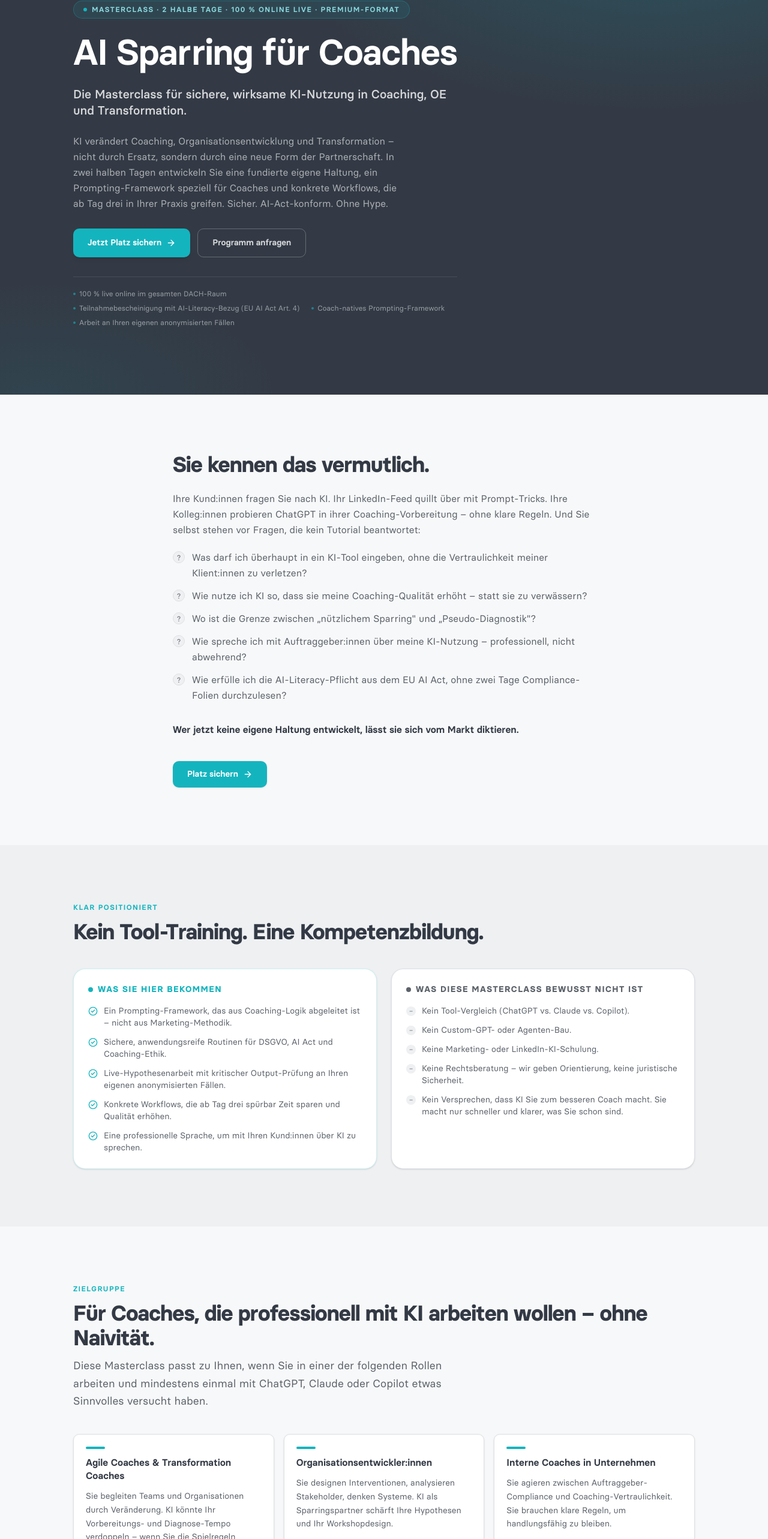
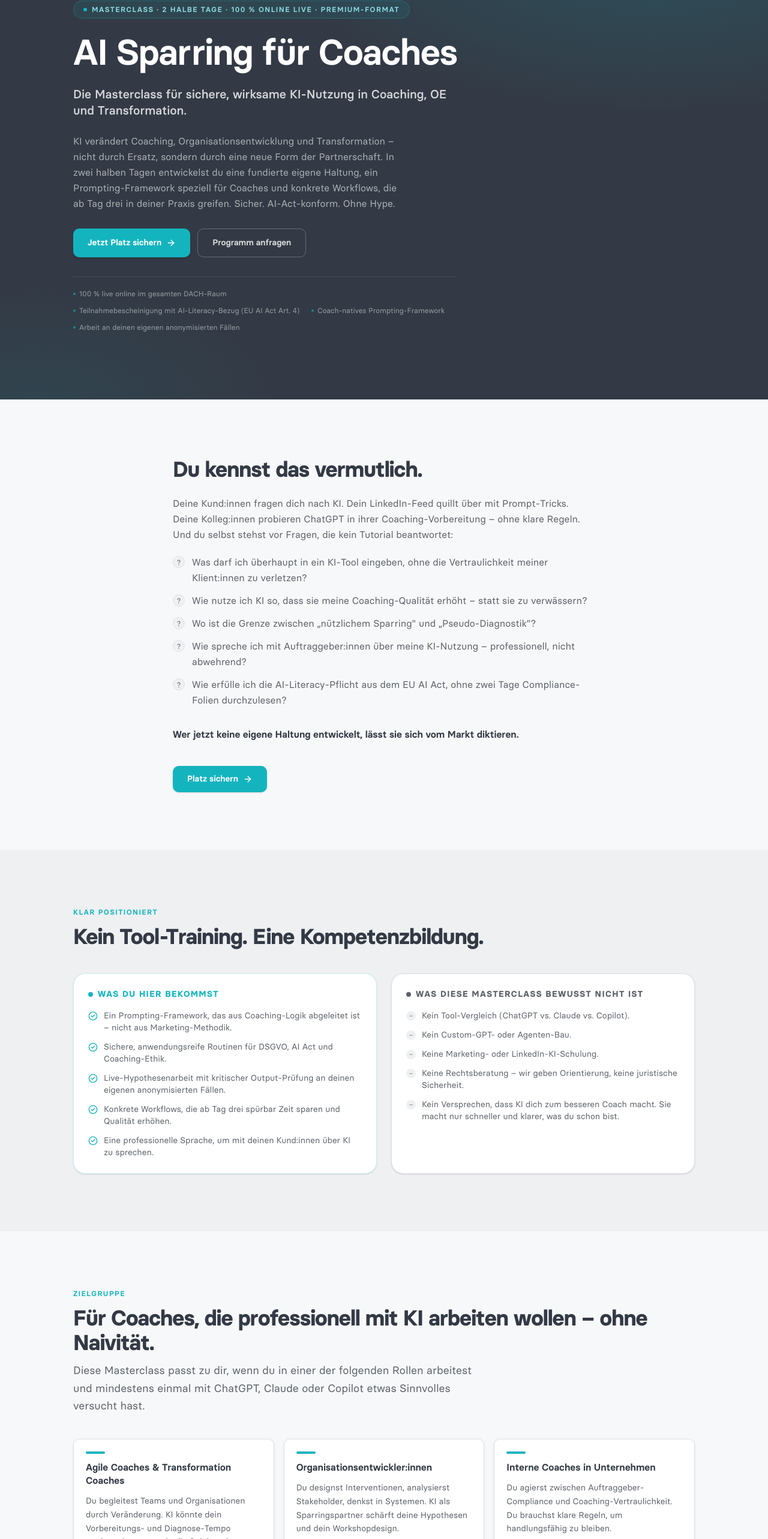
Before and after one commit to Nikomh/Claudie-Website, a Next.js app: page /beratung/ai-sparring-fuer-coaches in a window 1280 px wide. Shown: the part 224-2790 px from the top of the page at 60% size. Built offline with nearby package versions, Linux system fonts and the light colour scheme.

Commit message:
Update AI Sparring page: change 'Sie' to 'Du' and improve mobile responsiveness

```diff
--- a/src/app/beratung/ai-sparring-fuer-coaches/page.tsx
+++ b/src/app/beratung/ai-sparring-fuer-coaches/page.tsx
@@ -11,7 +11,7 @@ import { SectionHeading } from "@/components/ui/SectionHeading";
 export const metadata: Metadata = {
   title: "AI Sparring für Coaches – KI-Masterclass für Coaching, OE & Transformation",
   description:
-    "Zwei halbe Tage, in denen Sie KI verantwortungsvoll in Ihre Coaching- und OE-Praxis integrieren. Eigenes Prompting-Framework, sichere Anwendung, DSGVO- und AI-Act-konform. Für agile Coaches, Transformation Coaches, OE-Profis und L&D.",
+    "Zwei halbe Tage, in denen du KI verantwortungsvoll in deine Coaching- und OE-Praxis integrierst. Eigenes Prompting-Framework, sichere Anwendung, DSGVO- und AI-Act-konform. Für agile Coaches, Transformation Coaches, OE-Profis und L&D.",
   alternates: { canonical: "/beratung/ai-sparring-fuer-coaches/" },
   openGraph: {
     title: "AI Sparring für Coaches – KI-Masterclass",
@@ -33,11 +33,11 @@ const outcomes = [
   },
   {
     title: "Mindestens drei eigene Coach-Prompts",
-    body: "Erprobt an Ihren anonymisierten realen Fällen. Direkt produktiv einsetzbar.",
+    body: "Erprobt an deinen anonymisierten realen Fällen. Direkt produktiv einsetzbar.",
   },
   {
     title: "Ein persönliches Use-Case-Canvas",
-    body: "Mit Ihrem ersten wiederverwendbaren KI-Workflow für Ihre Coaching- oder OE-Praxis.",
+    body: "Mit deinem ersten wiederverwendbaren KI-Workflow für deine Coaching- oder OE-Praxis.",
   },
   {
     title: "30-Tage-Transferplan + Begleitung",
@@ -45,34 +45,34 @@ const outcomes = [
   },
   {
     title: "Teilnahmebescheinigung mit AI-Literacy-Bezug",
-    body: "Nachweisbar für Ihre eigene Compliance und für Auftraggeber, die AI-Literacy nach EU AI Act Art. 4 einfordern.",
+    body: "Nachweisbar für deine eigene Compliance und für Auftraggeber, die AI-Literacy nach EU AI Act Art. 4 einfordern.",
   },
 ];
 
 const audiences = [
   {
     title: "Agile Coaches & Transformation Coaches",
-    body: "Sie begleiten Teams und Organisationen durch Veränderung. KI könnte Ihr Vorbereitungs- und Diagnose-Tempo verdoppeln – wenn Sie die Spielregeln kennen.",
+    body: "Du begleitest Teams und Organisationen durch Veränderung. KI könnte dein Vorbereitungs- und Diagnose-Tempo verdoppeln – wenn du die Spielregeln kennst.",
   },
   {
     title: "Organisationsentwickler:innen",
-    body: "Sie designen Interventionen, analysieren Stakeholder, denken Systeme. KI als Sparringspartner schärft Ihre Hypothesen und Ihr Workshopdesign.",
+    body: "Du designst Interventionen, analysierst Stakeholder, denkst in Systemen. KI als Sparringspartner schärft deine Hypothesen und dein Workshopdesign.",
   },
   {
     title: "Interne Coaches in Unternehmen",
-    body: "Sie agieren zwischen Auftraggeber-Compliance und Coaching-Vertraulichkeit. Sie brauchen klare Regeln, um handlungsfähig zu bleiben.",
+    body: "Du agierst zwischen Auftraggeber-Compliance und Coaching-Vertraulichkeit. Du brauchst klare Regeln, um handlungsfähig zu bleiben.",
   },
   {
     title: "Scrum Master & Agile Master",
-    body: "Sie wechseln zwischen Methoden- und Beziehungsarbeit. KI kann Sie in beidem unterstützen – wenn Sie wissen, wie.",
+    body: "Du wechselst zwischen Methoden- und Beziehungsarbeit. KI kann dich in beidem unterstützen – wenn du weißt, wie.",
   },
   {
     title: "Trainer:innen & Facilitator:innen",
-    body: "Sie gestalten Lernräume und Workshops. KI verkürzt Ihren Design-Prozess deutlich – ohne dass Ihr Format austauschbar wird.",
+    body: "Du gestaltest Lernräume und Workshops. KI verkürzt deinen Design-Prozess deutlich – ohne dass dein Format austauschbar wird.",
   },
   {
     title: "L&D, People & Culture, HR",
-    body: "Sie verantworten Programme und Coaching-Pools. Sie brauchen ein skalierbares, AI-Act-konformes Format für Ihre Coaches.",
+    body: "Du verantwortest Programme und Coaching-Pools. Du brauchst ein skalierbares, AI-Act-konformes Format für deine Coaches.",
   },
 ];
 
@@ -165,7 +165,7 @@ const halbtag2 = [
     code: "2.4",
     title: "Mein Coach-Workflow",
     duration: "50 Min",
-    body: "Use-Case-Canvas: Ihr persönlicher wiederverwendbarer Workflow, mit Peer-Sparring.",
+    body: "Use-Case-Canvas: Dein persönlicher wiederverwendbarer Workflow, mit Peer-Sparring.",
   },
   {
     code: "2.5",
@@ -194,7 +194,7 @@ const securityFeatures = [
   },
   {
     title: "Klare No-Gos",
-    body: "Was Sie nie ungeprüft mit KI machen sollten. Inklusive sicherer Alternativen.",
+    body: "Was du nie ungeprüft mit KI machen solltest. Inklusive sicherer Alternativen.",
   },
 ];
 
@@ -202,12 +202,12 @@ const faqItems = [
   {
     question: "Brauche ich Vorerfahrung mit KI?",
     answer:
-      "Sie sollten mindestens einmal mit ChatGPT, Claude oder einem vergleichbaren Tool gearbeitet haben. Wir setzen Grundbedienung voraus – wir trainieren keine UI. Wenn Sie noch nie ein KI-Tool benutzt haben, empfehlen wir, vorher ein bis zwei Stunden zu experimentieren.",
+      "Du solltest mindestens einmal mit ChatGPT, Claude oder einem vergleichbaren Tool gearbeitet haben. Wir setzen Grundbedienung voraus – wir trainieren keine UI. Wenn du noch nie ein KI-Tool benutzt hast, empfehlen wir, vorher ein bis zwei Stunden zu experimentieren.",
   },
   {
     question: "Welche KI-Tools brauche ich konkret?",
     answer:
-      "Wir empfehlen einen Zugang zu einer Enterprise- oder Pro-Version (z.B. ChatGPT Plus/Business, Claude Pro, Microsoft Copilot Business). Kostenfreie Consumer-Versionen sind datenschutzrechtlich für Coaching-Arbeit ungeeignet. Vor Beginn erhalten Sie eine kurze Setup-Empfehlung.",
+      "Wir empfehlen einen Zugang zu einer Enterprise- oder Pro-Version (z.B. ChatGPT Plus/Business, Claude Pro, Microsoft Copilot Business). Kostenfreie Consumer-Versionen sind datenschutzrechtlich für Coaching-Arbeit ungeeignet. Vor Beginn erhältst du eine kurze Setup-Empfehlung.",
   },
   {
     question: "Ist das eine Rechtsberatung zu DSGVO und EU AI Act?",
@@ -217,7 +217,7 @@ const faqItems = [
   {
     question: "Erhalte ich einen formalen Nachweis?",
     answer:
-      "Ja. Sie erhalten eine Teilnahmebescheinigung mit explizitem AI-Literacy-Bezug zu Art. 4 EU AI Act. Diesen Nachweis können Sie gegenüber Auftraggeber:innen einsetzen, sofern diese AI-Literacy nachweisen müssen.",
+      "Ja. Du erhältst eine Teilnahmebescheinigung mit explizitem AI-Literacy-Bezug zu Art. 4 EU AI Act. Diesen Nachweis kannst du gegenüber Auftraggeber:innen einsetzen, sofern diese AI-Literacy nachweisen müssen.",
   },
   {
     question: "Wie viele Teilnehmende sind in einem Durchgang?",
@@ -232,7 +232,7 @@ const faqItems = [
   {
     question: "Können wir das Format inhouse buchen?",
     answer:
-      "Ja. Wir passen Inhalte, Use Cases und Datenschutz-Module an Ihre Organisation, Branche und vorhandene Tool-Landschaft an. Das Inhouse-Format führen wir bewusst 100 % online live durch. Mindestgruppengröße 8 Personen. Anfrage über das Kontaktformular.",
+      "Ja. Wir passen Inhalte, Use Cases und Datenschutz-Module an deine Organisation, Branche und vorhandene Tool-Landschaft an. Das Inhouse-Format führen wir bewusst 100 % online live durch. Mindestgruppengröße 8 Personen. Anfrage über das Kontaktformular.",
   },
   {
     question: "Was unterscheidet diese Masterclass von einem normalen Prompting-Workshop?",
@@ -245,7 +245,7 @@ const faqItems = [
       "Mindestens 70 % Anwendung, Reflexion und Peer-Austausch. Maximal 30 % Input. Wir trainieren nicht in Folien.",
   },
   {
-    question: "Warum bieten Sie keine Präsenzformate an?",
+    question: "Warum bietet ihr keine Präsenzformate an?",
     answer:
       "Bewusste Entscheidung. KI-Tools nutzen Coaches in ihrem digitalen Arbeitsumfeld – nicht im Seminarraum. Das Online-Format trainiert genau dort, wo die Anwendung später stattfindet. Es ermöglicht kleinere Gruppen, niedrigere Kosten und Teilnahme aus dem gesamten DACH-Raum.",
   },
@@ -254,15 +254,15 @@ const faqItems = [
 const upsells = [
   {
     title: "KI-Praxislabor für Coaches",
-    body: "5 Wochen, hybrid. Sie verankern Ihre Workflows mit Peer-Pods und Experten-Slots. Für Alumni der Masterclass.",
+    body: "5 Wochen, hybrid. Du verankerst deine Workflows mit Peer-Pods und Experten-Slots. Für Alumni der Masterclass.",
   },
   {
     title: "AI Literacy Inhouse",
-    body: "Skalierbares Programm für Ihren gesamten Coaching-Pool oder Ihre L&D-Funktion. AI-Act-konform, modular aufgebaut.",
+    body: "Skalierbares Programm für deinen gesamten Coaching-Pool oder deine L&D-Funktion. AI-Act-konform, modular aufgebaut.",
   },
   {
     title: "KI-Governance-Starter für HR & L&D",
-    body: "Sichere Policy, Toolauswahl, Vertragsbausteine für Ihre Coaching- und Beratungsleistungen.",
+    body: "Sichere Policy, Toolauswahl, Vertragsbausteine für deine Coaching- und Beratungsleistungen.",
   },
 ];
 
@@ -295,7 +295,7 @@ export default function AiSparringPage() {
               </div>
             </Reveal>
 
-            <h1 className="text-4xl font-semibold leading-[1.08] tracking-tight text-white md:text-5xl xl:text-6xl">
+            <h1 className="text-3xl sm:text-4xl font-semibold leading-[1.08] tracking-tight text-white md:text-5xl xl:text-6xl">
               <Reveal as="span" className="block">
                 AI Sparring für Coaches
               </Reveal>
@@ -310,22 +310,22 @@ export default function AiSparringPage() {
             <Reveal delay={240}>
               <p className="max-w-[54ch] text-base leading-relaxed text-white/60">
                 KI verändert Coaching, Organisationsentwicklung und Transformation – nicht durch Ersatz,
-                sondern durch eine neue Form der Partnerschaft. In zwei halben Tagen entwickeln Sie eine
+                sondern durch eine neue Form der Partnerschaft. In zwei halben Tagen entwickelst du eine
                 fundierte eigene Haltung, ein Prompting-Framework speziell für Coaches und konkrete
-                Workflows, die ab Tag drei in Ihrer Praxis greifen. Sicher. AI-Act-konform. Ohne Hype.
+                Workflows, die ab Tag drei in deiner Praxis greifen. Sicher. AI-Act-konform. Ohne Hype.
               </p>
             </Reveal>
 
             <Reveal delay={320} className="flex flex-wrap gap-3 pt-1">
               <Link
                 href="#pricing"
-                className="inline-flex h-12 items-center gap-2 rounded-[var(--radius-md)] bg-tuerkis px-6 text-sm font-semibold text-white shadow-md transition-all hover:bg-tuerkis-80"
+                className="inline-flex h-12 w-full sm:w-auto items-center justify-center gap-2 rounded-[var(--radius-md)] bg-tuerkis px-6 text-sm font-semibold text-white shadow-md transition-all hover:bg-tuerkis-80"
               >
                 Jetzt Platz sichern <ArrowRight className="h-4 w-4" aria-hidden />
               </Link>
               <Link
                 href="/kontakt"
-                className="inline-flex h-12 items-center gap-2 rounded-[var(--radius-md)] border border-white/25 px-6 text-sm font-semibold text-white/80 transition-all hover:border-white/50 hover:text-white"
+                className="inline-flex h-12 w-full sm:w-auto items-center justify-center gap-2 rounded-[var(--radius-md)] border border-white/25 px-6 text-sm font-semibold text-white/80 transition-all hover:border-white/50 hover:text-white"
               >
                 Programm anfragen
               </Link>
@@ -333,12 +333,12 @@ export default function AiSparringPage() {
 
             {/* Trust bar */}
             <Reveal delay={420}>
-              <div className="mt-2 flex flex-wrap items-center gap-x-5 gap-y-2 border-t border-white/10 pt-5">
+              <div className="mt-2 flex flex-wrap items-center gap-x-5 gap-y-3 border-t border-white/10 pt-5">
                 {[
                   "100 % live online im gesamten DACH-Raum",
                   "Teilnahmebescheinigung mit AI-Literacy-Bezug (EU AI Act Art. 4)",
                   "Coach-natives Prompting-Framework",
-                  "Arbeit an Ihren eigenen anonymisierten Fällen",
+                  "Arbeit an deinen eigenen anonymisierten Fällen",
                 ].map((item) => (
                   <span
                     key={item}
@@ -358,12 +358,12 @@ export default function AiSparringPage() {
       <Reveal>
         <Section>
           <Container className="max-w-3xl">
-            <SectionHeading title="Sie kennen das vermutlich." />
+            <SectionHeading title="Du kennst das vermutlich." />
             <div className="mt-6 text-base leading-relaxed text-anthrazit-80">
               <p className="mb-5">
-                Ihre Kund:innen fragen Sie nach KI. Ihr LinkedIn-Feed quillt über mit Prompt-Tricks.
-                Ihre Kolleg:innen probieren ChatGPT in ihrer Coaching-Vorbereitung – ohne klare Regeln.
-                Und Sie selbst stehen vor Fragen, die kein Tutorial beantwortet:
+                Deine Kund:innen fragen dich nach KI. Dein LinkedIn-Feed quillt über mit Prompt-Tricks.
+                Deine Kolleg:innen probieren ChatGPT in ihrer Coaching-Vorbereitung – ohne klare Regeln.
+                Und du selbst stehst vor Fragen, die kein Tutorial beantwortet:
               </p>
               <ul className="flex flex-col gap-3">
                 {[
@@ -414,16 +414,16 @@ export default function AiSparringPage() {
                 <div className="flex items-center gap-2">
                   <div className="h-2 w-2 rounded-full bg-tuerkis" aria-hidden />
                   <h3 className="text-sm font-bold uppercase tracking-[0.1em] text-tuerkis">
-                    Was Sie hier bekommen
+                    Was du hier bekommst
                   </h3>
                 </div>
                 <ul className="flex flex-col gap-3">
                   {[
                     "Ein Prompting-Framework, das aus Coaching-Logik abgeleitet ist – nicht aus Marketing-Methodik.",
                     "Sichere, anwendungsreife Routinen für DSGVO, AI Act und Coaching-Ethik.",
-                    "Live-Hypothesenarbeit mit kritischer Output-Prüfung an Ihren eigenen anonymisierten Fällen.",
+                    "Live-Hypothesenarbeit mit kritischer Output-Prüfung an deinen eigenen anonymisierten Fällen.",
                     "Konkrete Workflows, die ab Tag drei spürbar Zeit sparen und Qualität erhöhen.",
-                    "Eine professionelle Sprache, um mit Ihren Kund:innen über KI zu sprechen.",
+                    "Eine professionelle Sprache, um mit deinen Kund:innen über KI zu sprechen.",
                   ].map((item) => (
                     <li key={item} className="flex gap-2.5 text-sm text-anthrazit-80">
                       <CheckCircle2 className="mt-0.5 h-4 w-4 shrink-0 text-tuerkis" aria-hidden />
@@ -447,7 +447,7 @@ export default function AiSparringPage() {
                     "Kein Custom-GPT- oder Agenten-Bau.",
                     "Keine Marketing- oder LinkedIn-KI-Schulung.",
                     "Keine Rechtsberatung – wir geben Orientierung, keine juristische Sicherheit.",
-                    "Kein Versprechen, dass KI Sie zum besseren Coach macht. Sie macht nur schneller und klarer, was Sie schon sind.",
+                    "Kein Versprechen, dass KI dich zum besseren Coach macht. Sie macht nur schneller und klarer, was du schon bist.",
                   ].map((item) => (
                     <li key={item} className="flex gap-2.5 text-sm text-anthrazit-80">
                       <span className="mt-0.5 h-4 w-4 shrink-0 rounded-full bg-bg-section text-center text-[10px] leading-4 text-anthrazit-80" aria-hidden>
@@ -470,7 +470,7 @@ export default function AiSparringPage() {
             <SectionHeading
               eyebrow="Zielgruppe"
               title="Für Coaches, die professionell mit KI arbeiten wollen – ohne Naivität."
-              lead="Diese Masterclass passt zu Ihnen, wenn Sie in einer der folgenden Rollen arbeiten und mindestens einmal mit ChatGPT, Claude oder Copilot etwas Sinnvolles versucht haben."
+              lead="Diese Masterclass passt zu dir, wenn du in einer der folgenden Rollen arbeitest und mindestens einmal mit ChatGPT, Claude oder Copilot etwas Sinnvolles versucht hast."
             />
             <div className="mt-10 grid gap-4 sm:grid-cols-2 lg:grid-cols-3">
               {audiences.map((card, i) => (
@@ -487,7 +487,7 @@ export default function AiSparringPage() {
             {/* Prerequisites */}
             <Reveal delay={200}>
               <div className="mt-8 rounded-[var(--radius-md)] border border-border bg-bg-section p-5">
-                <p className="mb-3 text-sm font-semibold text-anthrazit">Was Sie mitbringen sollten:</p>
+                <p className="mb-3 text-sm font-semibold text-anthrazit">Was du mitbringen solltest:</p>
                 <ul className="grid gap-2 sm:grid-cols-2">
                   {[
                     "Aktive Coaching-, OE- oder Trainingspraxis",
@@ -513,8 +513,8 @@ export default function AiSparringPage() {
           <Container>
             <SectionHeading
               eyebrow="Ergebnisse"
-              title="Was Sie konkret mitnehmen."
-              lead="Keine 60-Slides-Foliensammlung. Sondern Artefakte, die Sie ab dem nächsten Tag verwenden können."
+              title="Was du konkret mitnimmst."
+              lead="Keine 60-Slides-Foliensammlung. Sondern Artefakte, die du ab dem nächsten Tag verwenden kannst."
             />
             <div className="mt-10 grid gap-4 sm:grid-cols-2 lg:grid-cols-3">
               {outcomes.map((item, i) => (
@@ -545,8 +545,8 @@ export default function AiSparringPage() {
                   lead="Generische Prompting-Frameworks sind für Marketing gebaut. Für Coaching reichen sie nicht. Wir haben ein Framework entwickelt, das Hypothesenarbeit, Mehrperspektivität, Ethik und Datenschutz von vornherein integriert."
                 />
                 <p className="text-sm leading-relaxed text-anthrazit-80">
-                  Das COACH-Framework ist der Kern dieser Masterclass. Sie üben es an Ihren eigenen Fällen
-                  – und nehmen den COACH-Spickzettel mit nach Hause.
+                  Das COACH-Framework ist der Kern dieser Masterclass. Du übst es an deinen eigenen Fällen
+                  – und nimmst den COACH-Spickzettel mit nach Hause.
                 </p>
                 <Link
                   href="#curriculum"
@@ -679,7 +679,7 @@ export default function AiSparringPage() {
                 <p className="text-sm leading-relaxed text-anthrazit-80">
                   <strong className="font-semibold text-anthrazit">Didaktik-Hinweis:</strong>{" "}
                   Maximal 30 % Input, mindestens 70 % Anwendung, Reflexion und Peer-Austausch. Wir
-                  trainieren nicht in Folien, sondern an Ihren Fällen.
+                  trainieren nicht in Folien, sondern an deinen Fällen.
                 </p>
               </div>
             </Reveal>
@@ -705,12 +705,12 @@ export default function AiSparringPage() {
                 {
                   number: "02",
                   title: "Eigene Fälle, sicher gemacht",
-                  body: "Sie arbeiten an Ihren eigenen, anonymisierten Anliegen. Das ist der einzige Weg, der echten Transfer ermöglicht – und genau die Datenschutz-Routine, die Sie auch im Alltag brauchen.",
+                  body: "Du arbeitest an deinen eigenen, anonymisierten Anliegen. Das ist der einzige Weg, der echten Transfer ermöglicht – und genau die Datenschutz-Routine, die du auch im Alltag brauchst.",
                 },
                 {
                   number: "03",
                   title: "Kritisch statt konsumierend",
-                  body: 'Sie üben, KI-Output professionell zu hinterfragen. Wir nennen das „Red Teaming". Es ist der Unterschied zwischen Coach und Konsument.',
+                  body: 'Du übst, KI-Output professionell zu hinterfragen. Wir nennen das „Red Teaming". Es ist der Unterschied zwischen Coach und Konsument.',
                 },
               ].map((item, i) => (
                 <Reveal key={item.number} delay={i * 80}>
@@ -725,7 +725,7 @@ export default function AiSparringPage() {
 
             <Reveal delay={200}>
               <div className="mt-10 rounded-[var(--radius-md)] border border-border bg-bg-section p-5">
-                <p className="mb-3 text-sm font-semibold text-anthrazit">Was Sie nicht erleben werden:</p>
+                <p className="mb-3 text-sm font-semibold text-anthrazit">Was du nicht erleben wirst:</p>
                 <ul className="grid gap-2 sm:grid-cols-2">
                   {[
                     "Keine 60-Folien-Frontalvorträge.",
@@ -755,7 +755,7 @@ export default function AiSparringPage() {
             <SectionHeading
               eyebrow="Datenschutz & Ethik"
               title="Datenschutz und Coaching-Ethik sind nicht ein Modul. Sie sind die Grundlage."
-              lead="Wir nehmen Vertraulichkeit ernst – weil Sie es tun. Deshalb ist das gesamte Format darauf ausgelegt, dass Sie nach der Masterclass mit gutem Gewissen mit KI arbeiten können."
+              lead="Wir nehmen Vertraulichkeit ernst – weil du es tust. Deshalb ist das gesamte Format darauf ausgelegt, dass du nach der Masterclass mit gutem Gewissen mit KI arbeiten kannst."
             />
             <div className="mt-10 grid gap-4 sm:grid-cols-2 lg:grid-cols-3">
               {securityFeatures.map((item, i) => (
@@ -787,7 +787,7 @@ export default function AiSparringPage() {
       <Reveal>
         <Section>
           <Container>
-            <SectionHeading eyebrow="Begleitung" title="Wer Sie begleitet." />
+            <SectionHeading eyebrow="Begleitung" title="Wer dich begleitet." />
             <div className="mt-10 grid gap-6 sm:grid-cols-2 lg:grid-cols-3">
               {[1, 2].map((i) => (
                 <div
@@ -945,7 +945,7 @@ export default function AiSparringPage() {
                   </div>
                   <p className="max-w-[52ch] text-sm leading-relaxed text-anthrazit-80">
                     Für Coaching-Pools, L&D-Teams und Organisationen. 100 % online live,
-                    plattformneutral, maßgeschneidert auf Ihre Organisation. 8–16 Teilnehmende pro
+                    plattformneutral, maßgeschneidert auf deine Organisation. 8–16 Teilnehmende pro
                     Durchgang. Inkl. Materialien-Lizenz für 12 Monate.
                   </p>
                   <div className="flex flex-wrap gap-3 pt-1 text-xs text-anthrazit-80">
@@ -1000,7 +1000,7 @@ export default function AiSparringPage() {
           <Container>
             <SectionHeading
               eyebrow="Nächste Schritte"
-              title="Wenn Sie tiefer gehen wollen."
+              title="Wenn du tiefer gehen willst."
               lead="Die Masterclass ist der Einstieg. Für viele Teilnehmende ist sie auch der Startpunkt einer längeren Lernreise."
             />
             <div className="mt-10 grid gap-4 sm:grid-cols-3">
@@ -1052,28 +1052,28 @@ export default function AiSparringPage() {
         <Container>
           <div className="flex flex-col items-center gap-6 text-center">
             <Eyebrow className="text-tuerkis-50">Nächster Schritt</Eyebrow>
-            <h2 className="max-w-[30ch] text-3xl font-bold leading-tight text-white md:text-4xl">
-              Bereit, KI in Ihre Coaching-Praxis zu integrieren – sicher und souverän?
+            <h2 className="max-w-[30ch] text-2xl sm:text-3xl font-bold leading-tight text-white md:text-4xl">
+              Bereit, KI in deine Coaching-Praxis zu integrieren – sicher und souverän?
             </h2>
             <p className="max-w-[48ch] text-sm leading-relaxed text-white/60 md:text-base">
               Zwei halbe Tage. Ein klares Framework. Ein 30-Tage-Transferpfad. Eine Haltung, die trägt.
             </p>
-            <div className="flex flex-wrap justify-center gap-3">
+            <div className="flex flex-col sm:flex-row flex-wrap justify-center gap-3 w-full sm:w-auto">
               <Link
                 href="#pricing"
-                className="inline-flex h-12 items-center gap-2 rounded-[var(--radius-md)] bg-tuerkis px-6 text-sm font-semibold text-white shadow-md transition-all hover:bg-tuerkis-80"
+                className="inline-flex h-12 w-full sm:w-auto items-center justify-center gap-2 rounded-[var(--radius-md)] bg-tuerkis px-6 text-sm font-semibold text-white shadow-md transition-all hover:bg-tuerkis-80"
               >
                 Jetzt Platz sichern <ArrowRight className="h-4 w-4" aria-hidden />
               </Link>
               <Link
                 href="/kontakt"
-                className="inline-flex h-12 items-center gap-2 rounded-[var(--radius-md)] border border-white/25 px-6 text-sm font-semibold text-white/80 transition-all hover:border-white/50 hover:text-white"
+                className="inline-flex h-12 w-full sm:w-auto items-center justify-center gap-2 rounded-[var(--radius-md)] border border-white/25 px-6 text-sm font-semibold text-white/80 transition-all hover:border-white/50 hover:text-white"
               >
                 Inhouse anfragen
               </Link>
             </div>
             <p className="text-xs text-white/40">
-              Wenn Sie unsicher sind, ob das Format zu Ihnen passt:{" "}
+              Wenn du unsicher bist, ob das Format zu dir passt:{" "}
               <Link href="/kontakt" className="underline hover:text-white/70">
                 Kostenloses 15-Min-Klärungsgespräch vereinbaren.
               </Link>
```
